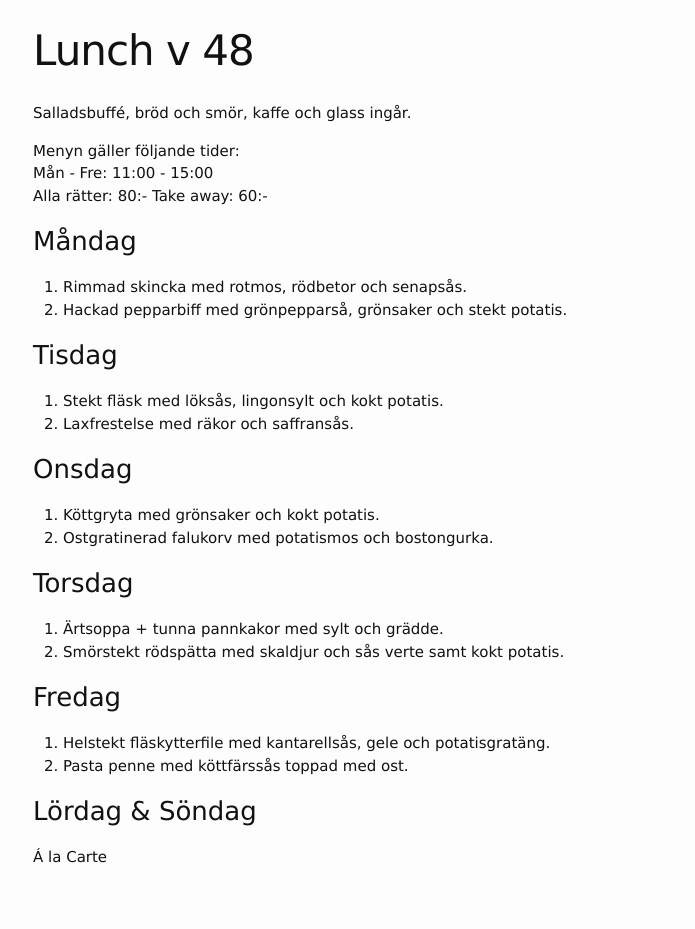
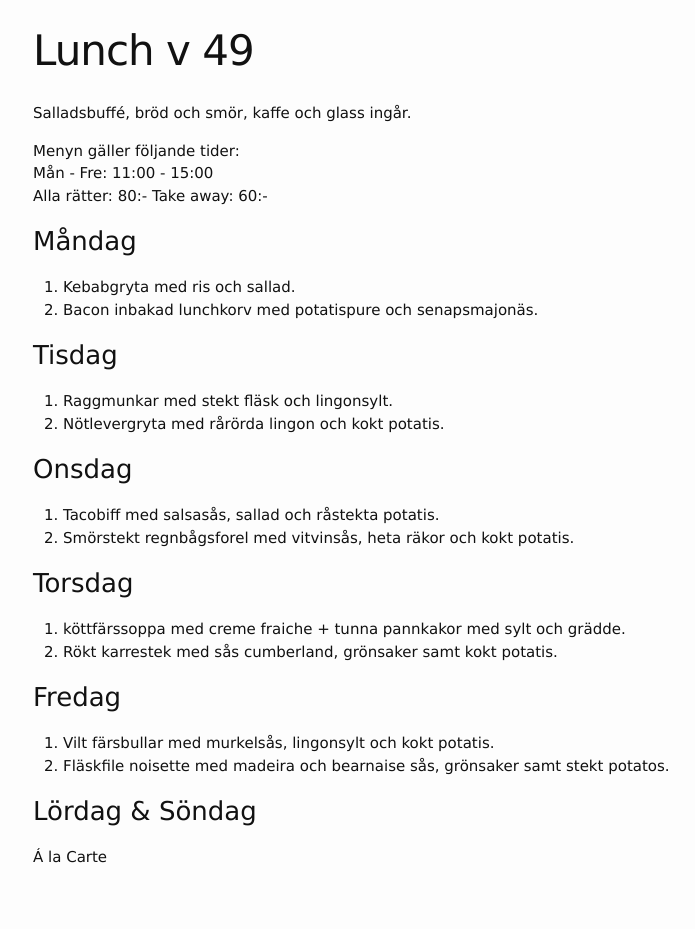
Before and after one commit to FarInn62/farinn62.github.io, a Jekyll site: the page built from lunch.md, in a window 1280 px wide. Shown: the whole page, without its empty margins (237-932 px from the left). Built offline with Jekyll 4.4.1, drawn with Linux system fonts in a browser that asks for light colours.

Commit message:
Update lunch.md

```diff
--- a/lunch.md
+++ b/lunch.md
@@ -1,6 +1,6 @@
 ---
 layout: foodmenu
-title: Lunch v 48
+title: Lunch v 49
 permalink: /lunch/
 published: true
 ---
@@ -12,28 +12,28 @@ Alla rätter: 80:- Take away: 60:-
 
 ### Måndag
 
-1. Rimmad skincka med rotmos, rödbetor och senapsås.
-2. Hackad pepparbiff med grönpepparså, grönsaker och stekt potatis.
+1. Kebabgryta med ris och sallad.
+2. Bacon inbakad lunchkorv med potatispure och senapsmajonäs.
 
 ### Tisdag
 
-1. Stekt fläsk med löksås, lingonsylt och kokt potatis.
-2. Laxfrestelse med räkor och saffransås.
+1. Raggmunkar med stekt fläsk och lingonsylt.
+2. Nötlevergryta med rårörda lingon och kokt potatis.
 
 ### Onsdag
 
-1. Köttgryta med grönsaker och kokt potatis.
-2. Ostgratinerad falukorv med potatismos och bostongurka.
+1. Tacobiff med salsasås, sallad och råstekta potatis.
+2. Smörstekt regnbågsforel med vitvinsås, heta räkor och kokt potatis.
 
 ### Torsdag
 
-1. Ärtsoppa + tunna pannkakor med sylt och grädde.
-2. Smörstekt rödspätta med skaldjur och sås verte samt kokt potatis.
+1. köttfärssoppa med creme fraiche + tunna pannkakor med sylt och grädde.
+2. Rökt karrestek med sås cumberland, grönsaker samt kokt potatis.
 
 ### Fredag
 
-1. Helstekt fläskytterfile med kantarellsås, gele och potatisgratäng.
-2. Pasta penne med köttfärssås toppad med ost.
+1. Vilt färsbullar med murkelsås, lingonsylt och kokt potatis.
+2. Fläskfile noisette med madeira och bearnaise sås, grönsaker samt stekt potatos.
 
 ### Lördag & Söndag
 
```
